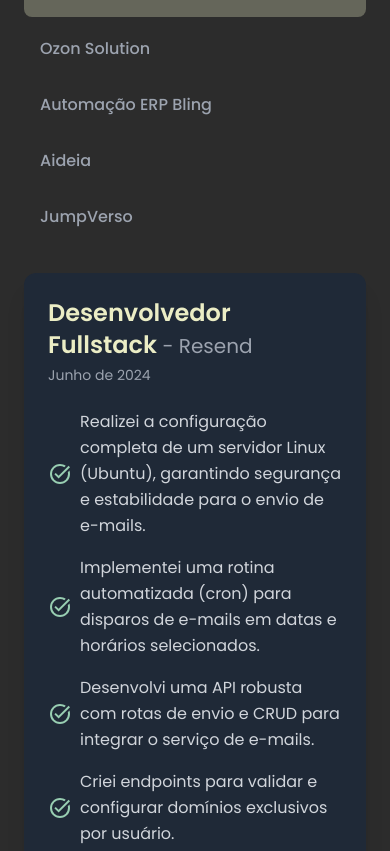
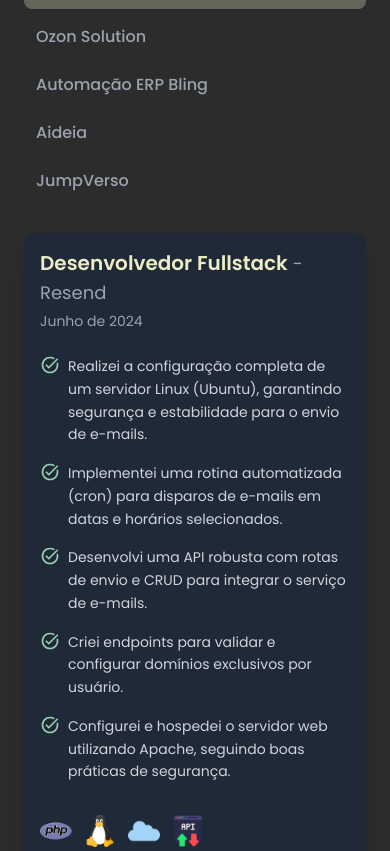
Before and after one commit to fatekkl/Portfolio-Next, a Next.js app: page / in a window 390 px wide. Shown: the part 2733-3584 px from the top of the page. Built offline with nearby package versions, Linux system fonts and the light colour scheme.

Commit message:
turn projects responsive

```diff
--- a/src/app/Components/ProjectInfo/index.tsx
+++ b/src/app/Components/ProjectInfo/index.tsx
@@ -1,39 +1,41 @@
 import ProjectTask from "../ProjectTask";
 import projects from '../../../../public/projects.json';
-
 
 interface Props {
   activeProject: number;
 }
 
-
 export default function ProjectInfo({ activeProject }: Props) {
-
-
-    const selectedProject = projects[activeProject]
-
+  const selectedProject = projects[activeProject];
 
   return (
-        <section className="md:w-3/4 bg-gray-800 p-6 sm:p-8 rounded-xl shadow-xl">
+    <section className="w-full md:w-3/4 bg-gray-800 p-4 sm:p-6 md:p-8 rounded-xl shadow-xl">
       <div className="mb-6">
-                <h2 className="text-2xl font-semibold text-gold">{selectedProject.role}<span className="text-gray-400 font-normal text-xl"> - {selectedProject.company}</span></h2>
+        <h2 className="text-xl sm:text-2xl font-semibold text-gold">
+          {selectedProject.role}
+          <span className="text-gray-400 font-normal text-lg sm:text-xl">
+            {" "} - {selectedProject.company}
+          </span>
+        </h2>
         <p className="text-sm text-gray-400 mt-1">{selectedProject.date}</p>
       </div>
+
       <ul className="space-y-4 text-gray-300">
-                {
-                    selectedProject.responsabilities.map((text, index) => {
-                        return <ProjectTask key={index} description={text} />
-                    })
-                }
+        {selectedProject.responsabilities.map((text, index) => (
+          <ProjectTask key={index} description={text} />
+        ))}
+      </ul>
 
-            </ul>
-            <div className="mt-8 flex items-center space-x-3">
-                {
-                    selectedProject.techs.map((src, index) => {
-                        return <img key={index} src={src} />
-                    })
-                }
+      <div className="mt-8 flex flex-wrap items-center gap-3">
+        {selectedProject.techs.map((src, index) => (
+          <img
+            key={index}
+            src={src}
+            alt="tech"
+            className="w-8 h-8 sm:w-10 sm:h-10 object-contain"
+          />
+        ))}
       </div>
     </section>
-    )
+  );
 }
--- a/src/app/Components/ProjectNavigation/index.tsx
+++ b/src/app/Components/ProjectNavigation/index.tsx
@@ -1,6 +1,5 @@
 import { Dispatch, SetStateAction } from "react";
 import projects from '../../../../public/projects.json';
-
 
 interface Props {
   activeProject: number;
@@ -15,17 +14,23 @@
   }
 
   function getClassName(id: number) {
-        return `block px-4 py-3 cursor-pointer rounded-lg font-medium hover-link ${activeProject === id ? "active-link text-white" : "text-gray-400"
+    return `block px-3 py-2 sm:px-4 sm:py-3 cursor-pointer rounded-lg font-medium transition-all duration-200 hover-link ${
+      activeProject === id ? "active-link text-white" : "text-gray-400"
     }`;
   }
 
   return (
-        <nav className="md:w-1/4 space-y-2">
-
-            {projects.map((project, index) => {
-                return <a id={index.toString()} key={index.toString()} onClick={handleActiveProject} className={getClassName(index)}>{project.company}</a>
-
-            })}
+    <nav className="w-full md:w-1/4 space-y-2">
+      {projects.map((project, index) => (
+        <a
+          id={index.toString()}
+          key={index}
+          onClick={handleActiveProject}
+          className={getClassName(index)}
+        >
+          {project.company}
+        </a>
+      ))}
     </nav>
   );
 }
--- a/src/app/Components/ProjectTask/index.tsx
+++ b/src/app/Components/ProjectTask/index.tsx
@@ -1,13 +1,18 @@
 interface ProjectTaskProps {
-    description: string;
+  description: string;
 }
 
 export default function ProjectTask({ description }: ProjectTaskProps) {
-    return (
-        <li className="flex items-center gap-2">
-            <img src="../assets/task_alt.svg" />
-            <span className="leading-relaxed">{description}</span>
-        </li>
-
-    );
+  return (
+    <li className="flex items-start gap-2">
+      <img
+        src="../assets/task_alt.svg"
+        alt="task"
+        className="w-5 h-5 sm:w-6 sm:h-6"
+      />
+      <span className="leading-relaxed text-sm sm:text-base">
+        {description}
+      </span>
+    </li>
+  );
 }
```
Lines whose indentation alone changed are shown as unchanged.
